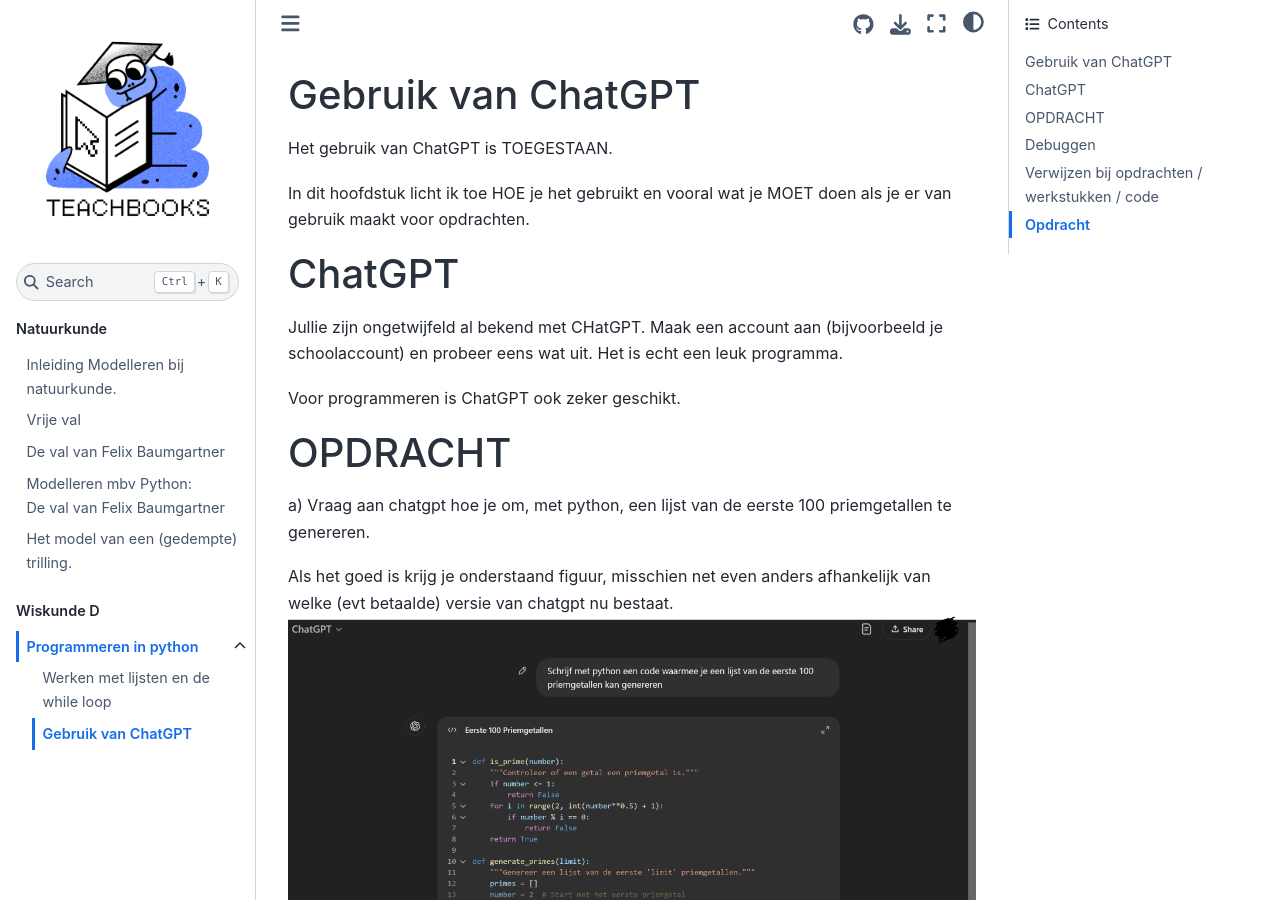
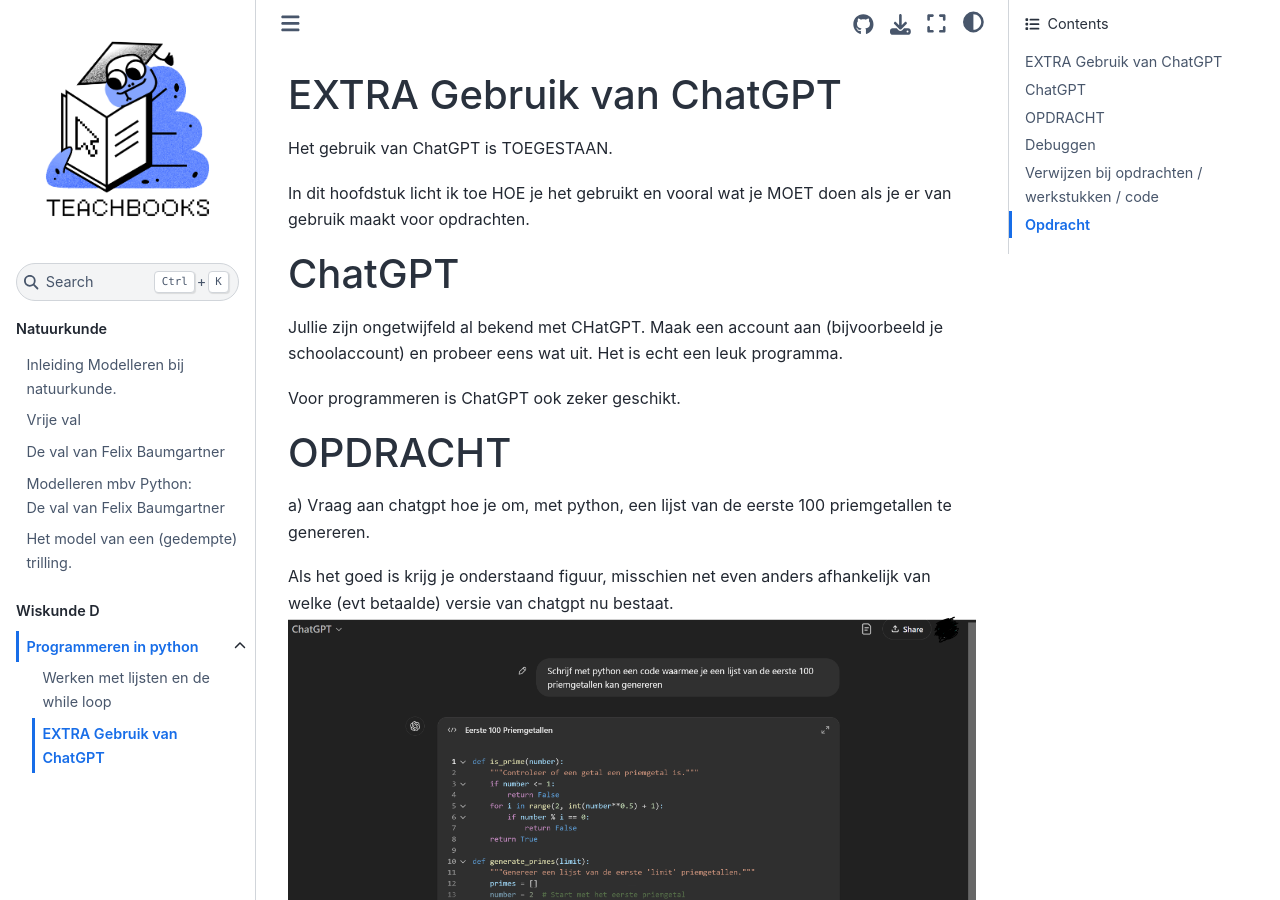
Before and after one commit to Rvooys/modelleren, a Jupyter Book: the page built from book/Wiskunde_D/Gebruik_van_Chatgpt.md, in a window 1280 px wide and 900 px high. Built offline with Jupyter Book 1.0.4 settings and Sphinx 7.4.7 and the Sphinx Book theme 1.1.4, drawn with Linux system fonts in a browser that asks for light colours; pages that are not in the unit, such as notebooks, are missing from menus; comment, search, counter and statistics services are not loaded.

Commit message:
meer aanpassingen

```diff
--- a/book/Wiskunde_D/Gebruik_van_Chatgpt.md
+++ b/book/Wiskunde_D/Gebruik_van_Chatgpt.md
@@ -1,4 +1,4 @@
-## Gebruik van ChatGPT
+## EXTRA Gebruik van ChatGPT
 
 Het gebruik van ChatGPT is TOEGESTAAN.
 
```
Also changed, not shown: book/Wiskunde_D/Wiskunde D programmeren met python.md (+2 -2 lines).
